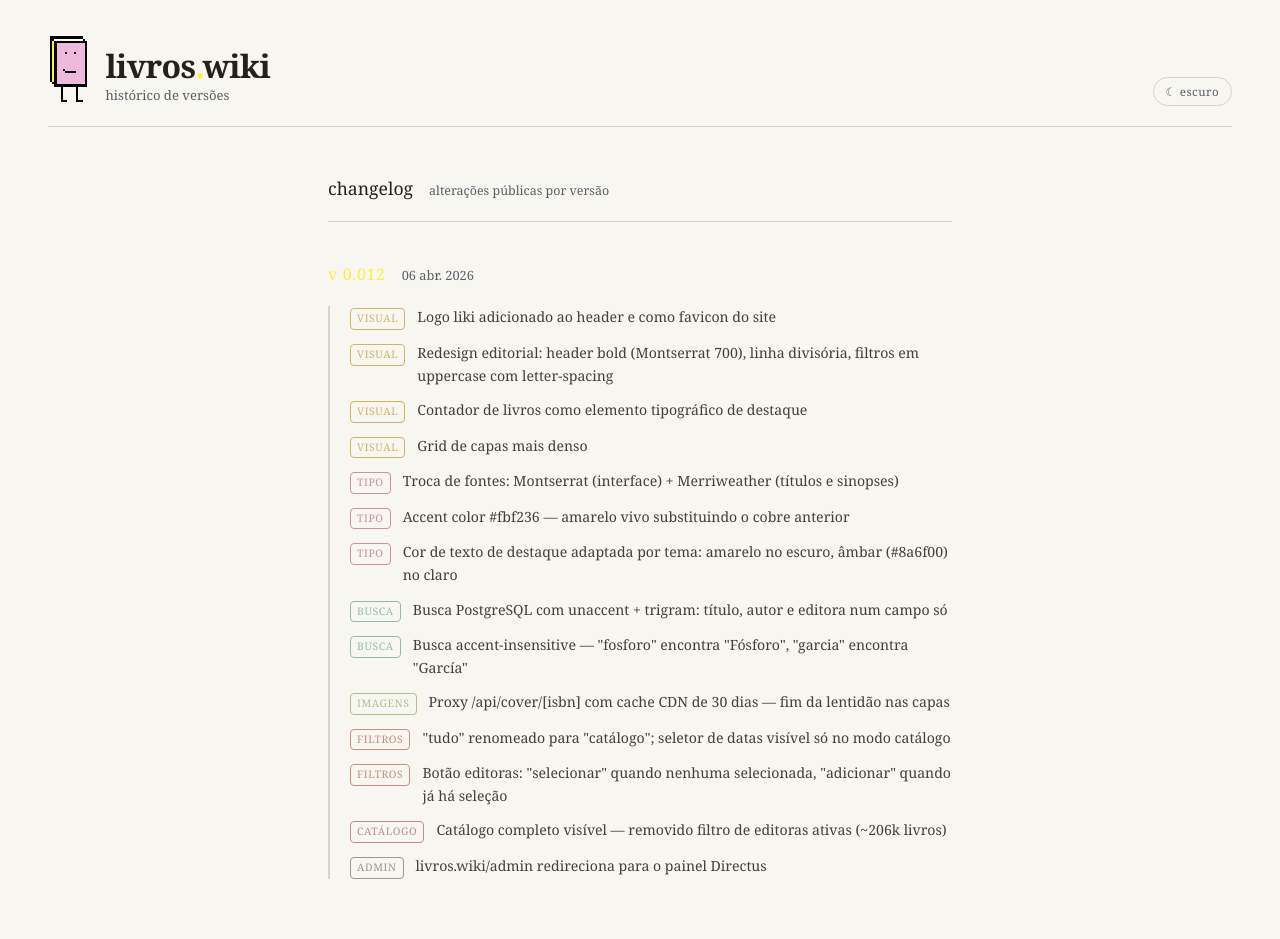
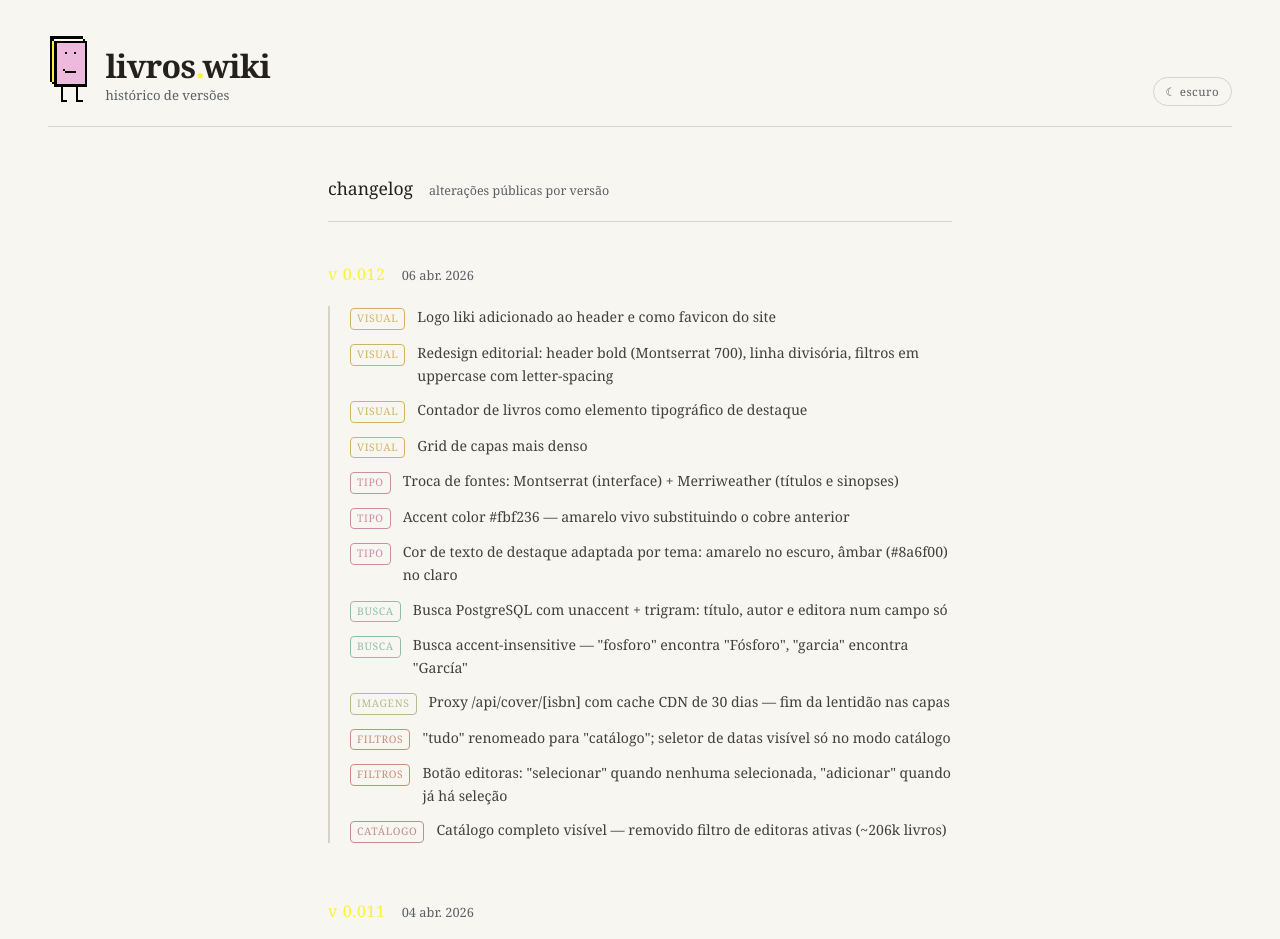
Before and after one commit to dlameira/livros-wiki-next, a Next.js app: page /changelog in a window 1280 px wide. Shown: the top 939 px of the page. Built offline with nearby package versions, Linux system fonts and the light colour scheme.

Commit message:
fix: remove entrada admin do changelog

```diff
--- a/src/app/changelog/page.tsx
+++ b/src/app/changelog/page.tsx
@@ -21,7 +21,6 @@ const VERSIONS = [
       { tipo: 'filtros',  desc: '"tudo" renomeado para "catálogo"; seletor de datas visível só no modo catálogo' },
       { tipo: 'filtros',  desc: 'Botão editoras: "selecionar" quando nenhuma selecionada, "adicionar" quando já há seleção' },
       { tipo: 'catalogo', desc: 'Catálogo completo visível — removido filtro de editoras ativas (~206k livros)' },
-      { tipo: 'admin',    desc: 'livros.wiki/admin redireciona para o painel Directus' },
     ],
   },
   {
```
